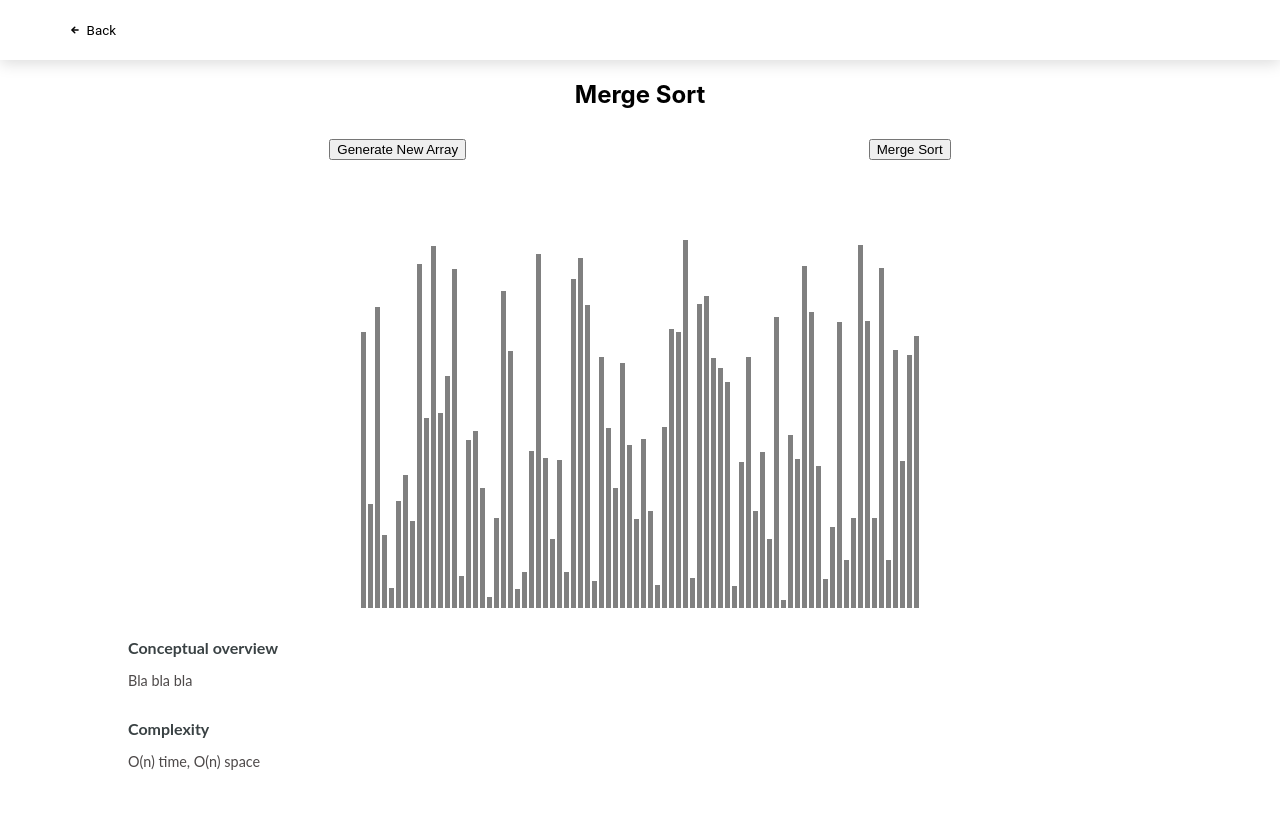
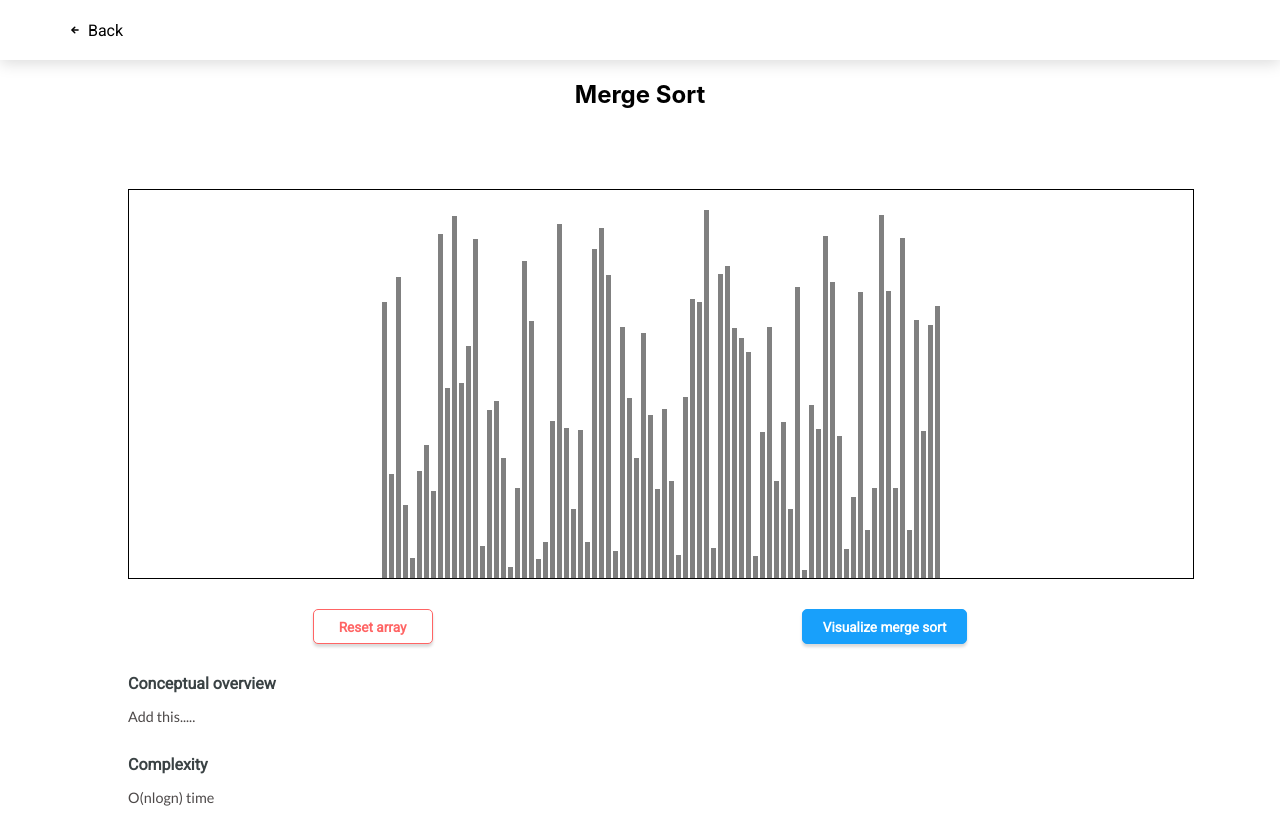
Before and after one commit to patnebe/algorithms-and-data-structures, a React (Create React App) app: page /sorting-algorithms in a window 1280 px wide. Before the commit the page ends 800 px from the top, so only its background shows below. Built offline with nearby package versions, Linux system fonts and the light colour scheme.

Commit message:
More UI adjustments

```diff
--- a/public/index.html
+++ b/public/index.html
@@ -10,6 +10,8 @@
       content="Web site created using create-react-app"
     />
     <link rel="apple-touch-icon" href="%PUBLIC_URL%/logo192.png" />
+    <!-- google fonts -->
+    <link href="https://fonts.googleapis.com/css?family=Lato|Roboto&display=swap" rel="stylesheet">
     <!--
       manifest.json provides metadata used when your web app is installed on a
       user's mobile device or desktop. See https://developers.google.com/web/fundamentals/web-app-manifest/
--- a/src/components/Sorting-Visualizer/sortingVisualizer.css
+++ b/src/components/Sorting-Visualizer/sortingVisualizer.css
@@ -1,9 +1,14 @@
-div {
+button:hover{
+  cursor: pointer;
+}
+
+.mainContainer, div {
   /* background-color:; */
   /* border: 1px solid red; */
   margin-left: auto;
   margin-right: auto;
   margin-top: 30px;
+  width: 100%;
 }
 
 .arrayContainer {
@@ -13,6 +18,10 @@ div {
   margin-top: 10vh;
   justify-content: center;
   align-items: baseline;
+  border: 1px solid black;
+  padding-left: 20px;
+  padding-right: 20px;
+  padding-top: 20px;
 }
 
 .arrayValueBar {
@@ -25,3 +34,48 @@ div {
   display: flex;
   justify-content: space-around;
 }
+
+.resetArrayButton {
+  background: #FFFFFF;
+  width: 120px;
+  height: 35px;
+  border: 1px solid #FF6464;
+  box-sizing: border-box;
+  box-shadow: 0px 3px 3px rgba(0, 0, 0, 0.15);
+  border-radius: 5px;
+  font-family: Roboto;
+  font-style: normal;
+  font-weight: bold;
+  font-size: 0.85rem;
+  line-height: 12px;
+  /* identical to box height */
+  color: #FF6464;
+}
+
+.resetArrayButton:hover {
+  background: #FF6464;
+  color: #FFFFFF;
+}
+
+.visualizeSortButton {
+  background: #18A0FB;;
+  /* width: 160px; */
+  height: 35px;
+  border: 1px solid #18A0FB;
+  box-sizing: border-box;
+  box-shadow: 0px 3px 3px rgba(0, 0, 0, 0.15);
+  border-radius: 5px;
+  font-family: Roboto;
+  font-style: normal;
+  font-weight: bold;
+  font-size: 0.85rem;
+  line-height: 12px;
+  /* identical to box height */
+  color: #ffffff;
+  padding-left: 20px;
+  padding-right: 20px;
+}
+
+.visualizeSortButton:hover {
+  background: #1C94E5;
+}
--- a/src/components/Sorting-Visualizer/sortingVisualizer.jsx
+++ b/src/components/Sorting-Visualizer/sortingVisualizer.jsx
@@ -25,6 +25,10 @@ export default class SortingVisualizer extends Component {
       array.push(randomIntFromInterval(15, 200));
     }
     this.setState({ array });
+    const arrayValueBars = document.querySelectorAll('.arrayValueBar');
+    arrayValueBars.forEach((eachBar) => {
+      eachBar.style.backgroundColor = 'gray';
+    });
   }
 
   mergeSortVisualizer() {
@@ -48,13 +52,13 @@ export default class SortingVisualizer extends Component {
         setTimeout(() => {
           barOneStyle.backgroundColor = color;
           barTwoStyle.backgroundColor = color;
-        }, i * 50);
+        }, i * 25);
       } else {
         setTimeout(() => {
           const [barOneIndex, newHeight] = animations[i];
           const barOneStyle = arrayValueBars[barOneIndex].style;
           barOneStyle.height = `${newHeight}px`;
-        }, i * 50);
+        }, i * 25);
       }
 
       // if (i === animations.length - 1) {
@@ -82,14 +86,13 @@ export default class SortingVisualizer extends Component {
     const { array } = this.state;
 
     return (
-      <div>
-        <div className='buttonContainer'>
-          <button onClick={() => this.resetArray()}>Generate New Array</button>
-          <button onClick={() => this.mergeSortVisualizer()}>Merge Sort</button>
-        </div>
-
+      <div className='mainContainer'>
         <div className='arrayContainer'>
           {array.map((value, index) => <div className='arrayValueBar' key={index} style={{ height: `${value}px` }}></div>)}
+        </div>
+        <div className='buttonContainer'>
+          <button className='resetArrayButton' onClick={() => this.resetArray()}>Reset array</button>
+          <button className='visualizeSortButton' onClick={() => this.mergeSortVisualizer()}>Visualize merge sort</button>
         </div>
       </div>
     );
--- a/src/components/View-Algorithm/viewAlgorithm.css
+++ b/src/components/View-Algorithm/viewAlgorithm.css
@@ -21,7 +21,10 @@
   background-color: white;
   margin-left: 5%;
   height: 30px;
-  font-family: Roboto;
+  font-family: 'Roboto', sans-serif;
+  display: flex;
+  align-items: center;
+  font-size: 1rem;
 }
 
 .algoDetailsNavbar .backButton:hover {
@@ -57,7 +60,7 @@
 .title {
   /* border: 1px solid red; */
   text-align: left;
-  font-family: Lato;
+  font-family: 'Roboto', sans-serif;
   font-size: 1rem;
   margin-top: 0px;
   font-weight: bold;
@@ -69,6 +72,6 @@
   text-align: left;
   margin-top: 15px;
   color: #4D4949;
-  font-family: Lato;
+  font-family: 'Lato', sans-serif;
   font-size: 0.9rem;
 }
--- a/src/components/View-Algorithm/viewAlgorithm.jsx
+++ b/src/components/View-Algorithm/viewAlgorithm.jsx
@@ -27,7 +27,7 @@ export default class ViewAlgorithm extends Component {
           <button className="backButton"><svg width="10" height="10" viewBox="0 0 10 10" fill="none" xmlns="http://www.w3.org/2000/svg">
             <path d="M4.76562 7.8125L1.95312 5L4.76562 2.1875" stroke="black" stroke-width="1.5" stroke-linecap="round" stroke-linejoin="round" />
             <path d="M2.34375 5H8.04688" stroke="black" stroke-width="1.5" stroke-linecap="round" stroke-linejoin="round" />
-          </svg>&nbsp; Back</button>
+          </svg><span>&nbsp; Back</span></button>
         </nav>
         <div className="algorithmDetails">
 
@@ -39,11 +39,11 @@ export default class ViewAlgorithm extends Component {
             <section className="algorithmInfo">
               <div className="conceptualOverview">
                 <div className="title">Conceptual overview</div>
-                <div className="details">Bla bla bla</div>
+                <div className="details">Add this.....</div>
               </div>
               <div className="complexity">
                 <div className="title">Complexity</div>
-                <div className="details">O(n) time, O(n) space</div>
+                <div className="details">O(nlogn) time</div>
               </div>
             </section>
           </main>
```
Also changed, not shown: package.json (line endings or trailing spaces).
